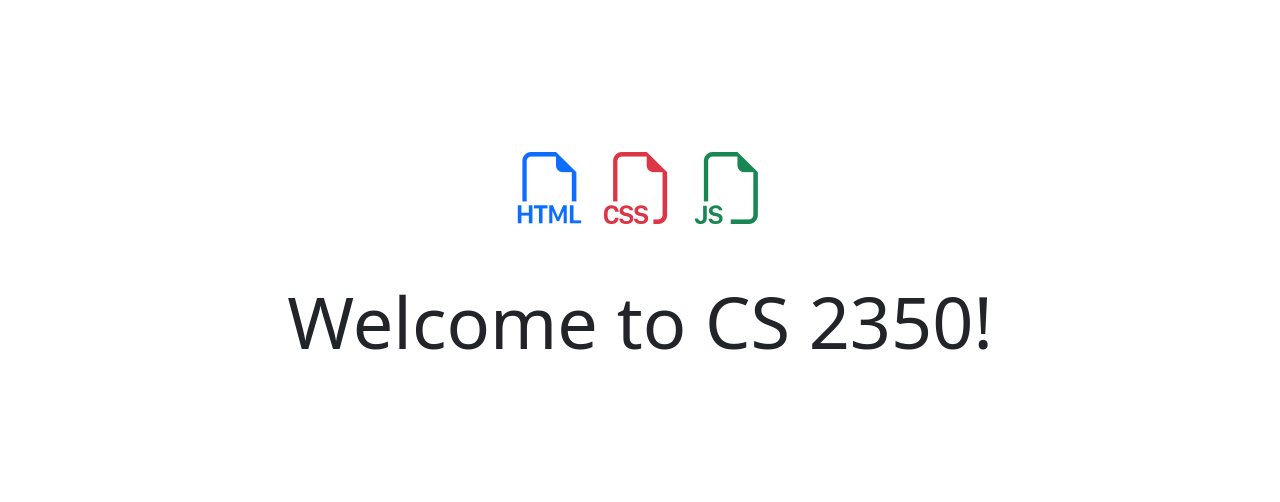
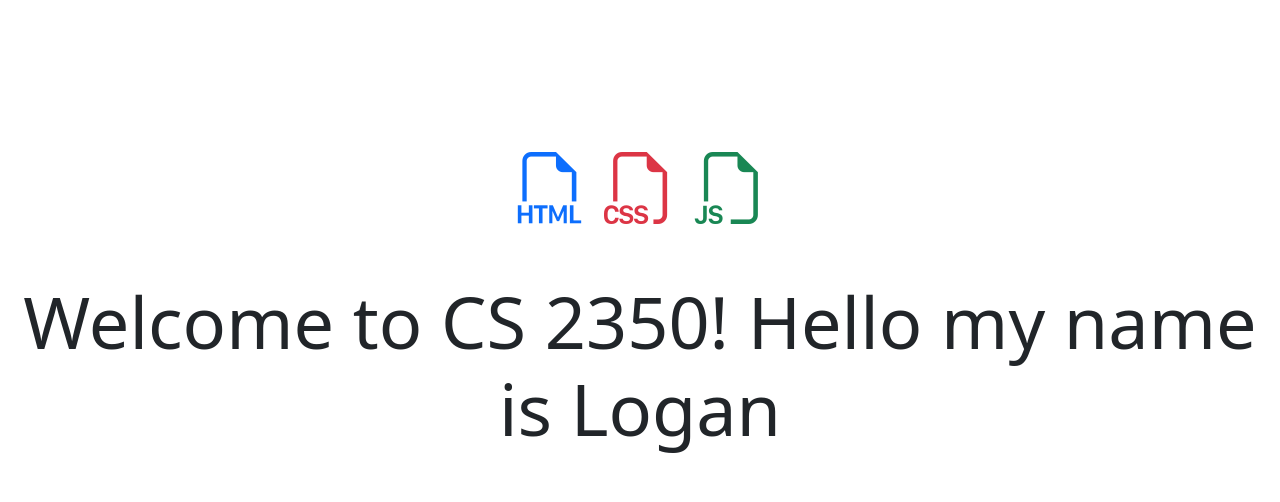
Before and after one commit to Logan-Watt/inclass-web-project, a website built with Vite: page src/index.html in a window 1280 px wide. Built offline with nearby package versions, Linux system fonts and the light colour scheme.

Commit message:
updated index.html

```diff
--- a/src/index.html
+++ b/src/index.html
@@ -19,7 +19,7 @@
         <i class="bi bi-filetype-js text-success"></i>
       </span>
 
-      Welcome to CS 2350!
+      Welcome to CS 2350! Hello my name is Logan
     </h1>
 
     <script type="module" src="./javascripts/main.js"></script>
```
